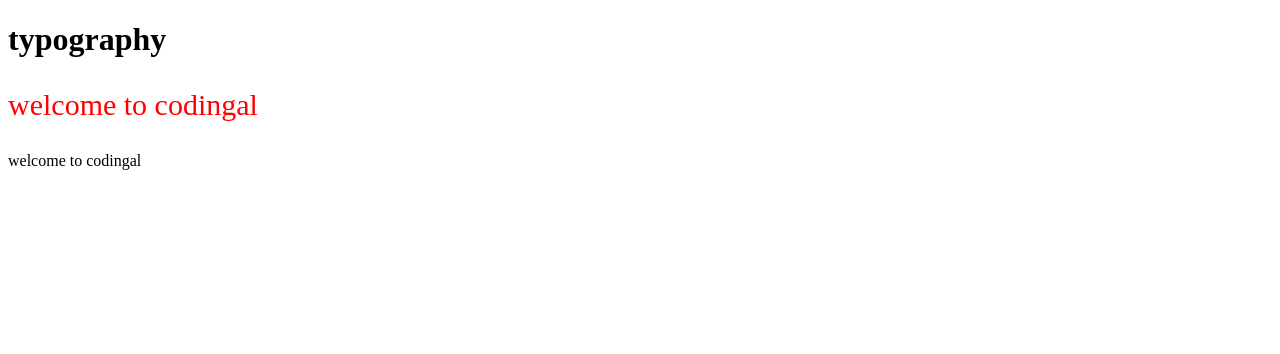
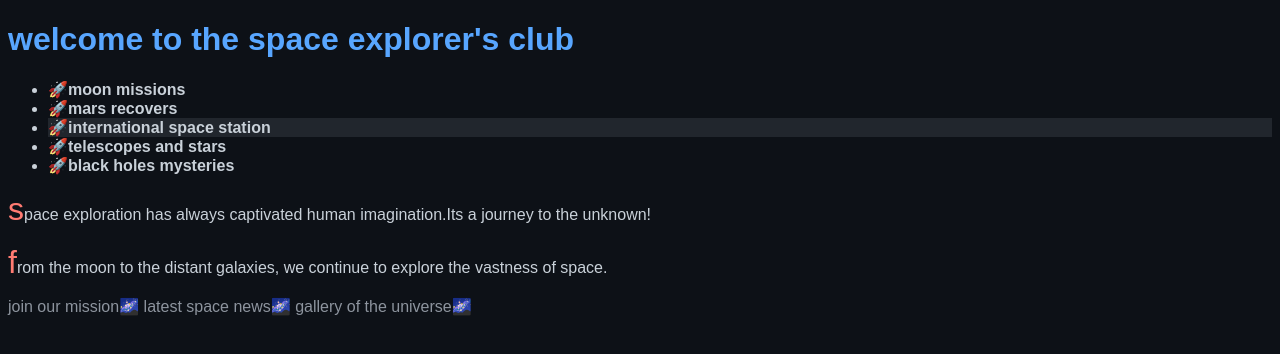
Before and after one commit to Nazeefa153/html-elements, a plain HTML site: page activityone.html in a window 1280 px wide. Drawn offline with Linux system fonts and the light colour scheme.

Commit message:
Add files via upload

```diff
--- a/activityone.html
+++ b/activityone.html
@@ -1,21 +1,21 @@
 <!DOCTYPE html>
 <html lang="en">
-
-    <title>typography</title>
-    <style>
-        .text1{
-            color:red;
-            font-size: 30px;
-        }
-        .p1{
-            color:blueviolet;
-            font-family:'Courier New', Courier, monospace;
-        }
-        </style>
-
+<head>
+  <link href="style.css" rel="stylesheet" type="text/css"/>
+</head>
 <body>
-    <h1>typography</h1>
-    <p class="text1">welcome to codingal</p>
-     <p p1="text1">welcome to codingal</p>
+    <h1>welcome to the space explorer's club</h1>
+    <ul>
+        <li>moon missions </li>
+        <li>mars recovers</li>
+        <li>international space station</li>
+        <li>telescopes and stars</li>
+        <li>black holes mysteries</li>
+    </ul>
+    <p>space exploration has always captivated human imagination.Its a journey to the unknown!</p>
+    <p>from the moon to the distant galaxies, we continue to explore the vastness of space.</p>
+    <a href="#">join our mission</a>
+    <a href="#">latest space news</a>
+    <a href="#">gallery of the universe</a>
 </body>
 </html>
--- /dev/null
+++ b/style.css
@@ -0,0 +1,47 @@
+body{
+    font-family: 'Arial',sans-serif;
+    background-color: #0D1117;
+    color: #C9D1D9;
+}
+h1{
+    color: #58A6FF;
+}
+/*Attribute selector*/
+a{
+    color: #8D949E;
+    text-decoration: none;
+}
+a:hover{
+    color: #1F6FEB;
+}
+/*child selector*/
+ul > li{
+font-weight: bold;
+}
+/*sibling selector*/
+h1+p{
+    background-color: #161B22;
+    padding: 10px;
+    border-radius: 5px;
+}
+/* :hover pseudo class*/
+ul li:hover{
+    color: #4F8CC9;
+}
+/*:nth-child(n) pseudo class*/
+ul li:nth-child(3){
+    background-color: #21262D;
+}
+/*not selector pseudo element*/
+ul li::before{
+    content:"🚀";
+}
+/*::after pseudo element*/
+a::after{
+    content: "🌌";
+}
+/*::first letter pseudo element*/
+p::first-letter{
+    font-size: 200%;
+    color:#FF7B72;
+}
```
